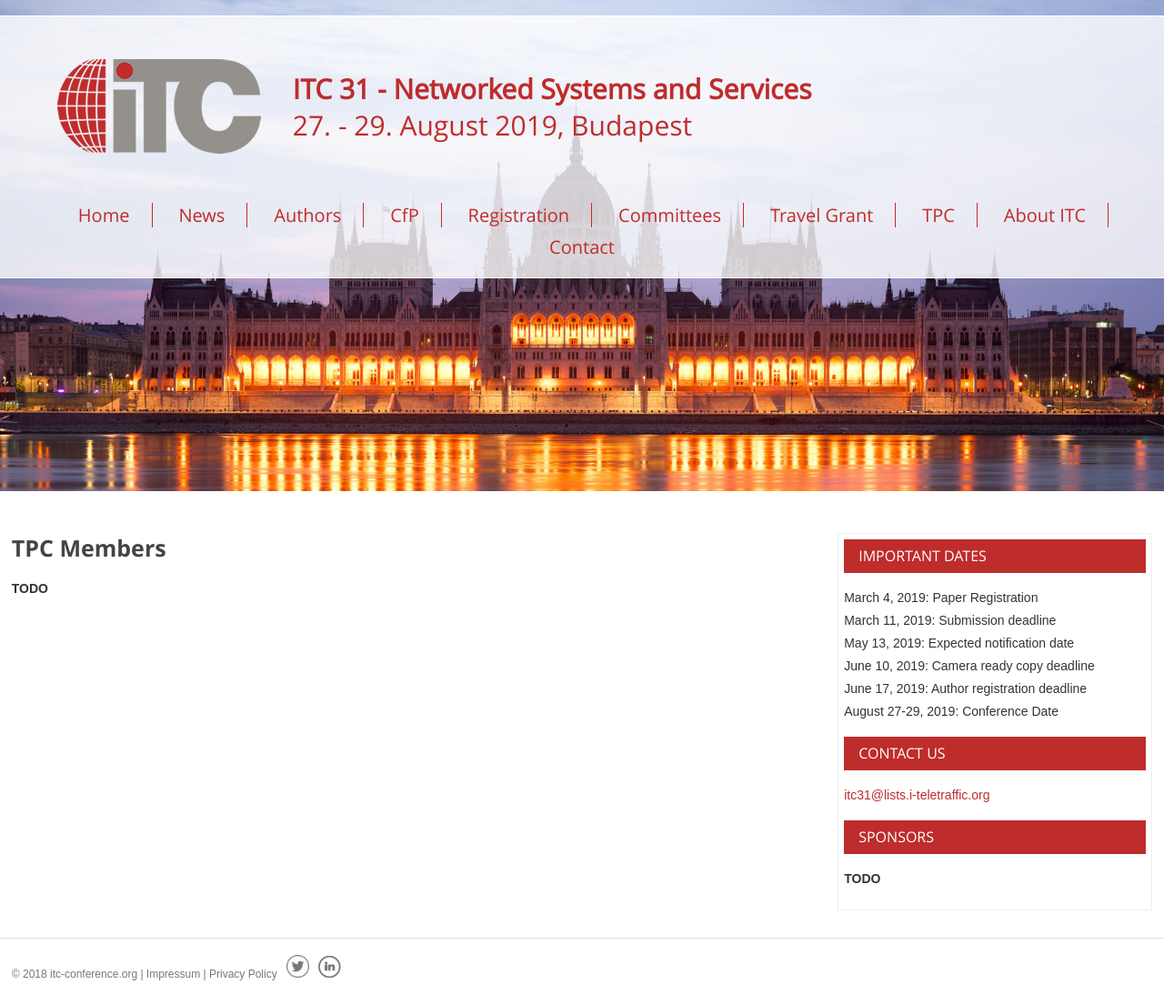
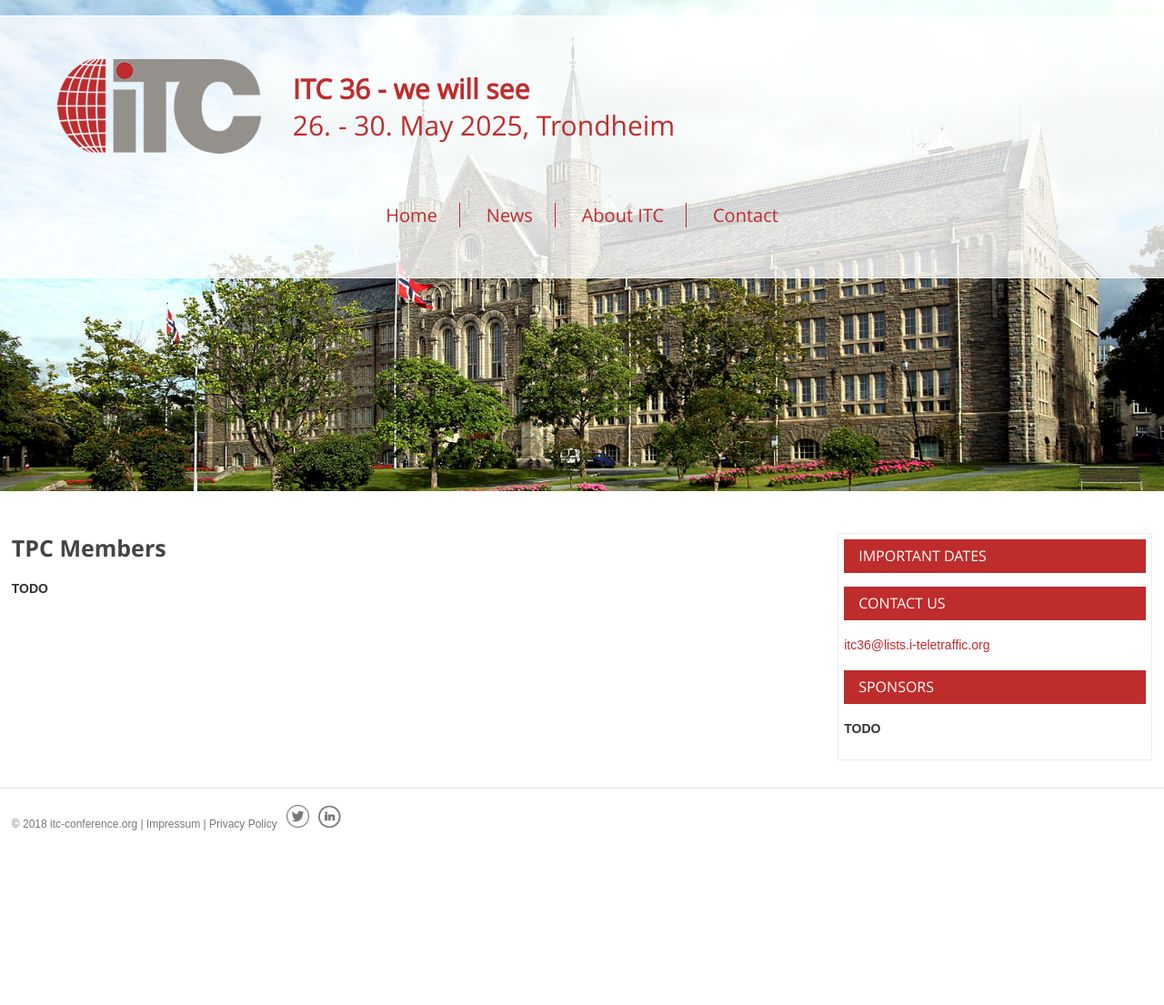
Before and after one commit to ohohlfeld/itc36, a Jekyll site: the page built from old subpages/tpc.md, in a window 1280 px wide. Shown: the whole page at 91% size. Built offline with Jekyll 4.4.1, drawn with Linux system fonts in a browser that asks for light colours; after the commit the page ends 940 px from its top, so only the background shows below that.

Commit message:
updated _config.yml, important_dates.md, header.jpg
moved subpages to a folder to exclude them from the page

```diff
--- a/_config.yml
+++ b/_config.yml
@@ -3,15 +3,15 @@
 # Still, make sure to use {{ site.baseurl }} when using absolute paths.
 baseurl: ""
 
-title: "ITC 31"
-conference-number: "31st"
-conference-name: "ITC 31"
-conference-subname: "Networked Systems and Services"
-conference-date: "27. - 29. August 2019"
-conference-location: "Budapest"
-conference-location-detail: "Budapest University of Technology and Economics, Hungary"
-conference-domain: "https://itc31.itc-conference.org"
-conference-mail: "itc31@lists.i-teletraffic.org"
+title: "ITC 36"
+conference-number: "36th"
+conference-name: "ITC 36"
+conference-subname: "we will see"
+conference-date: "26. - 30. May 2025"
+conference-location: "Trondheim"
+conference-location-detail: "Norwegian University of Science and Technology, Norway"
+conference-domain: "https://itc36.itc-conference.org"
+conference-mail: "itc36@lists.i-teletraffic.org"
 
 # news pagination
 paginate: 10
--- a/_includes/important_dates.md
+++ b/_includes/important_dates.md
@@ -1,6 +1,7 @@
-March 4, 2019: Paper Registration<br/>
+<!--March 4, 2019: Paper Registration<br/>
 March 11, 2019: Submission deadline<br/>
 May 13, 2019: Expected notification date<br/>
 June 10, 2019: Camera ready copy deadline<br/>
 June 17, 2019: Author registration deadline<br/>
 August 27-29, 2019: Conference Date
+-->
```
Also changed, not shown: assets/images/header.jpg, old subpages/authors.md (renamed from authors.md), old subpages/cfp.md (renamed from cfp.md), old subpages/comittees.md (renamed from comittees.md), old subpages/registration.md (renamed from registration.md), old subpages/tpc.md (renamed from tpc.md), old subpages/travelgrant.md (renamed from travelgrant.md).
